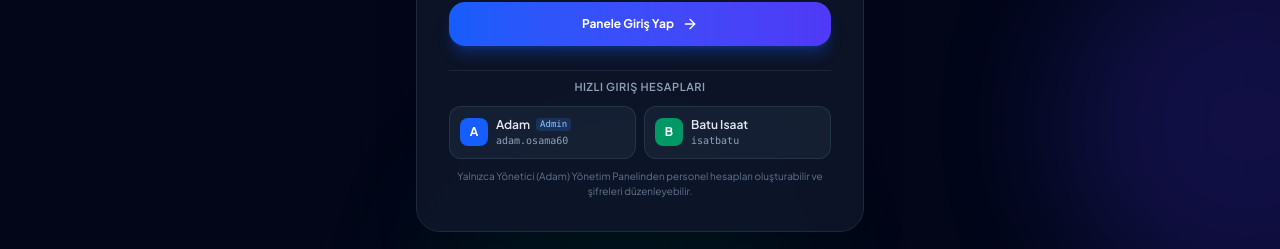
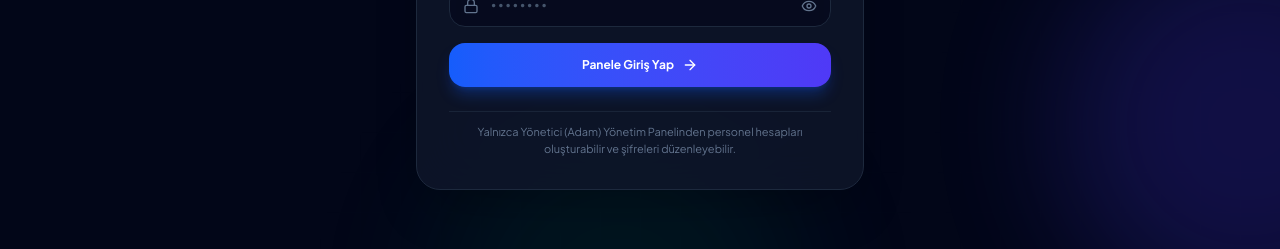
Before and after one commit to adam-202/One-Tech-Asansor, a React (Vite) app: page / in a window 1280 px wide. Shown: the part 468-717 px from the top of the page. Built offline with nearby package versions, Linux system fonts and the light colour scheme; no server answers.

Commit message:
refactor: remove quick demo login accounts from login page

```diff
--- a/src/components/LoginPage.tsx
+++ b/src/components/LoginPage.tsx
@@ -118,12 +118,6 @@ export const LoginPage: React.FC<LoginPageProps> = ({
       );
       setLoading(false);
     }
-  };
-
-  const fillQuickLogin = (tech: Technician) => {
-    setEmail(tech.email);
-    setPassword(tech.password || (tech.isAdmin || tech.email === 'adam.osama60@gmail.com' ? 'onetech2026' : 'tech123'));
-    setError(null);
   };
 
   return (
@@ -261,42 +255,9 @@ export const LoginPage: React.FC<LoginPageProps> = ({
             </button>
           </form>
 
-          {/* Quick Demo Access Pills */}
-          <div className="pt-2 border-t border-slate-800/80 space-y-2.5">
-            <p className="text-[11px] font-semibold text-slate-400 text-center uppercase tracking-wider">
-              {language === 'en' ? 'Quick Demo Login Accounts' : 'Hızlı Giriş Hesapları'}
-            </p>
-            <div className="grid grid-cols-1 sm:grid-cols-2 gap-2">
-              {technicians.slice(0, 3).map((tech) => {
-                const isAdmin = tech.isAdmin || tech.email === 'adam.osama60@gmail.com';
-                return (
-                  <button
-                    key={tech.id}
-                    type="button"
-                    onClick={() => fillQuickLogin(tech)}
-                    className="p-2.5 rounded-xl bg-slate-800/60 hover:bg-slate-800 border border-slate-700/60 hover:border-blue-500/50 text-left transition-all group flex items-center gap-2"
-                  >
-                    <div className={`w-7 h-7 rounded-lg ${tech.avatarColor || 'bg-blue-600'} text-white font-bold text-xs flex items-center justify-center shrink-0`}>
-                      {tech.name[0]}
-                    </div>
-                    <div className="truncate">
-                      <div className="flex items-center gap-1.5 truncate">
-                        <span className="text-xs font-semibold text-slate-200 truncate">{tech.name}</span>
-                        {isAdmin && (
-                          <span className="px-1 py-0.2 rounded text-[9px] bg-blue-500/20 text-blue-300 font-mono">
-                            Admin
-                          </span>
-                        )}
-                      </div>
-                      <span className="text-[10px] text-slate-400 block truncate font-mono">
-                        {tech.email.split('@')[0]}
-                      </span>
-                    </div>
-                  </button>
-                );
-              })}
-            </div>
-            <p className="text-[10px] text-slate-500 text-center">
+          {/* Admin Managed Note */}
+          <div className="pt-3 border-t border-slate-800/80">
+            <p className="text-[11px] text-slate-500 text-center">
               {language === 'en'
                 ? 'Only the Admin (Adam) can create or update employee credentials in the Admin Portal.'
                 : 'Yalnızca Yönetici (Adam) Yönetim Panelinden personel hesapları oluşturabilir ve şifreleri düzenleyebilir.'}
```
Also changed, not shown: 2 other files (tests, documents, lock files or other folders).
